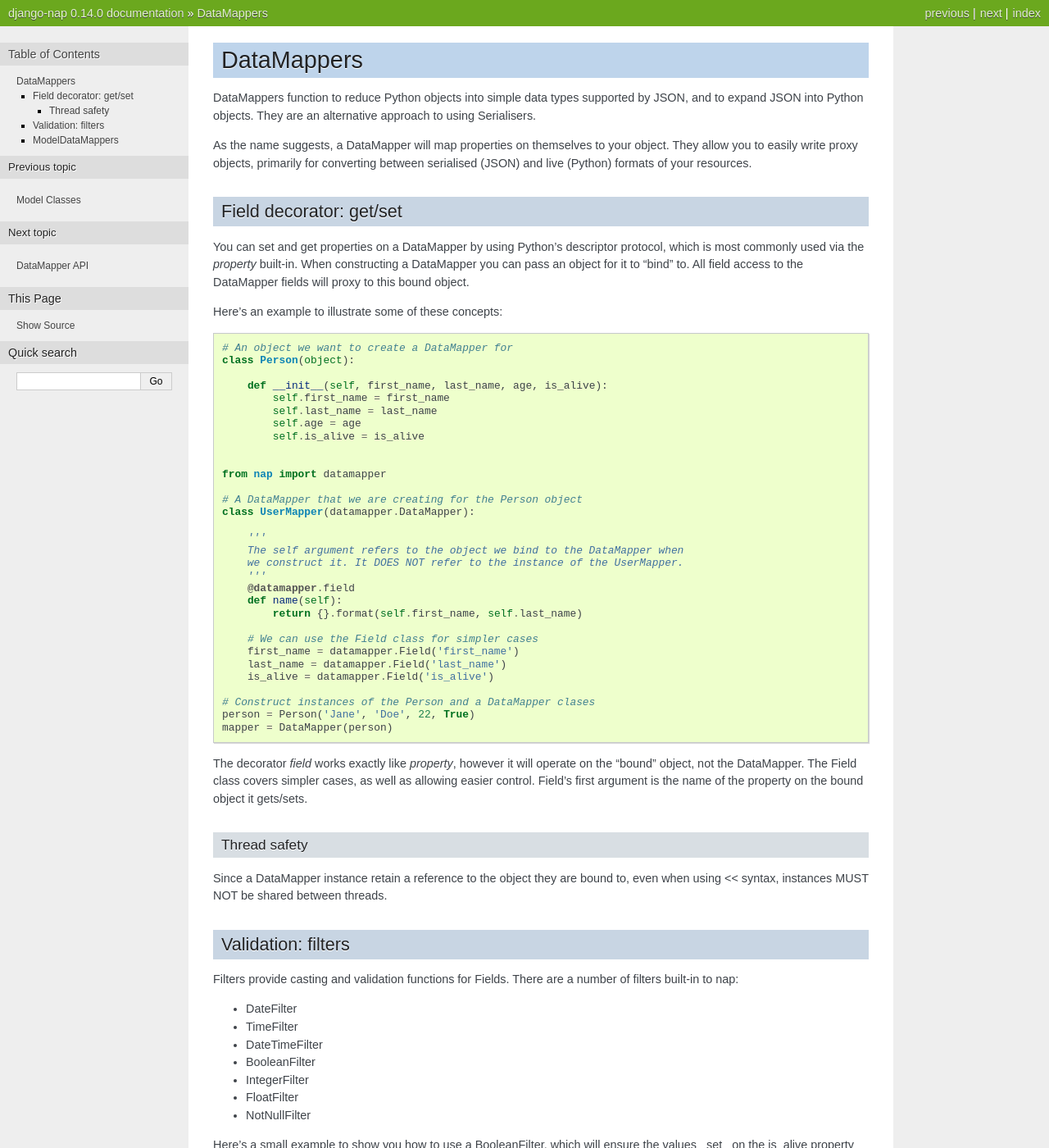
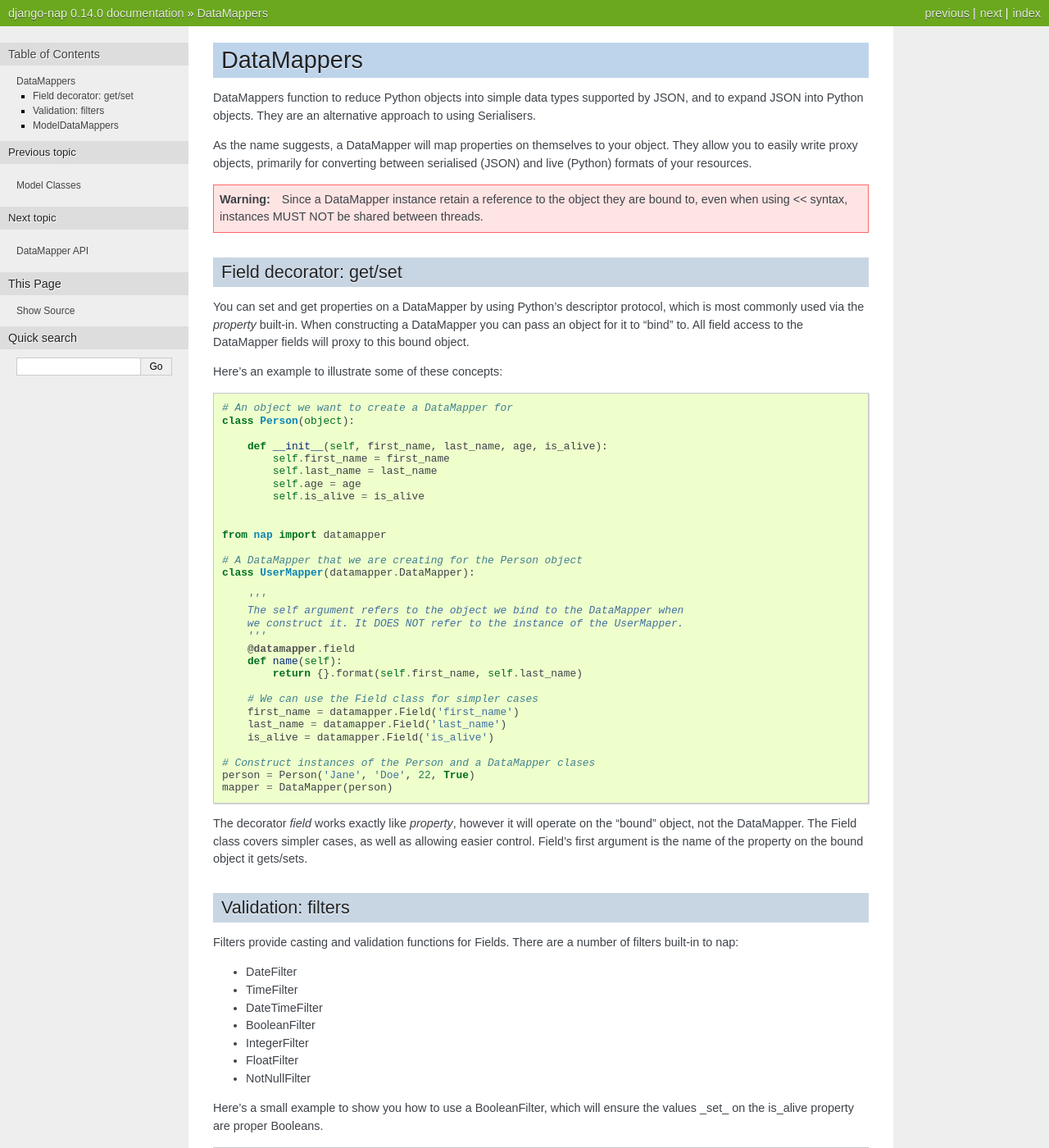
Before and after one commit to funkybob/django-nap, a Sphinx documentation site: the page built from docs/datamapper/index.rst, in a window 1280 px wide and 1400 px high. Shown: the whole window at 82% size. Built offline with Sphinx 7.4.7, drawn with Linux system fonts in a browser that asks for light colours; pages that are not in the unit, such as notebooks, are missing from menus; some of the changed lines change nothing that is shown.

Commit message:
Moved the thread safety warning to the introduction.

```diff
--- a/docs/datamapper/index.rst
+++ b/docs/datamapper/index.rst
@@ -9,6 +9,10 @@ approach to using Serialisers.
 As the name suggests, a DataMapper will map properties on themselves to your
 object. They allow you to easily write proxy objects, primarily for converting
 between serialised (JSON) and live (Python) formats of your resources.
+
+.. Warning::
+    Since a DataMapper instance retain a reference to the object they are bound
+    to, even when using << syntax, instances MUST NOT be shared between threads.
 
 Field decorator: get/set
 ========================
@@ -58,12 +62,6 @@ The decorator `field` works exactly like `property`, however it will operate on
 the "bound" object, not the DataMapper. The Field class covers simpler cases,
 as well as allowing easier control. Field's first argument is the name of the
 property on the bound object it gets/sets.
-
-Thread safety
--------------
-
-Since a DataMapper instance retain a reference to the object they are bound to,
-even when using << syntax, instances MUST NOT be shared between threads.
 
 Validation: filters
 ===================
```
